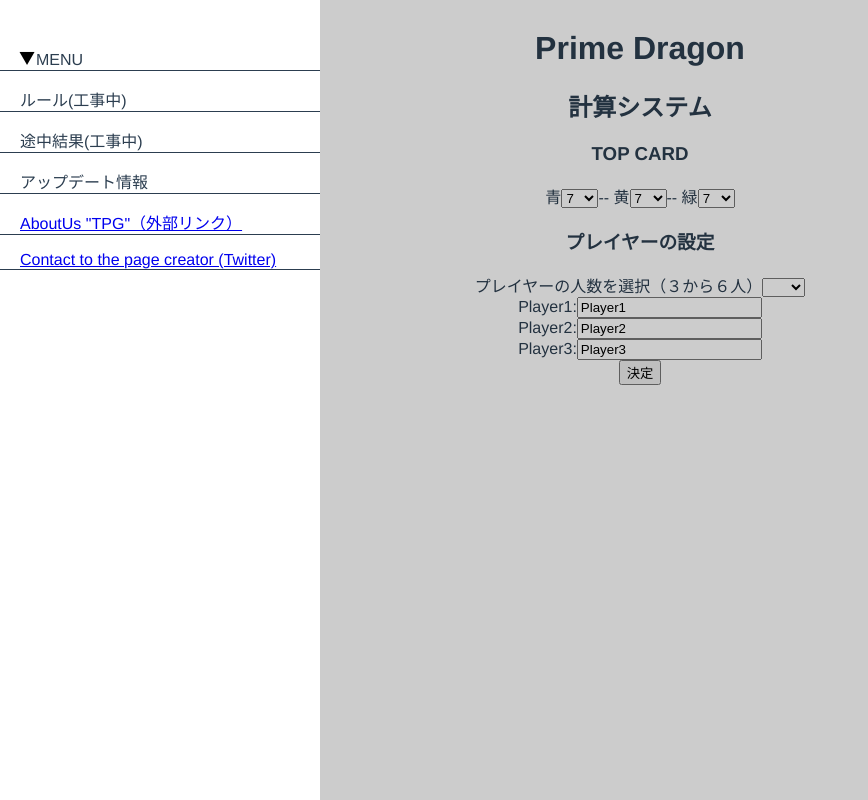
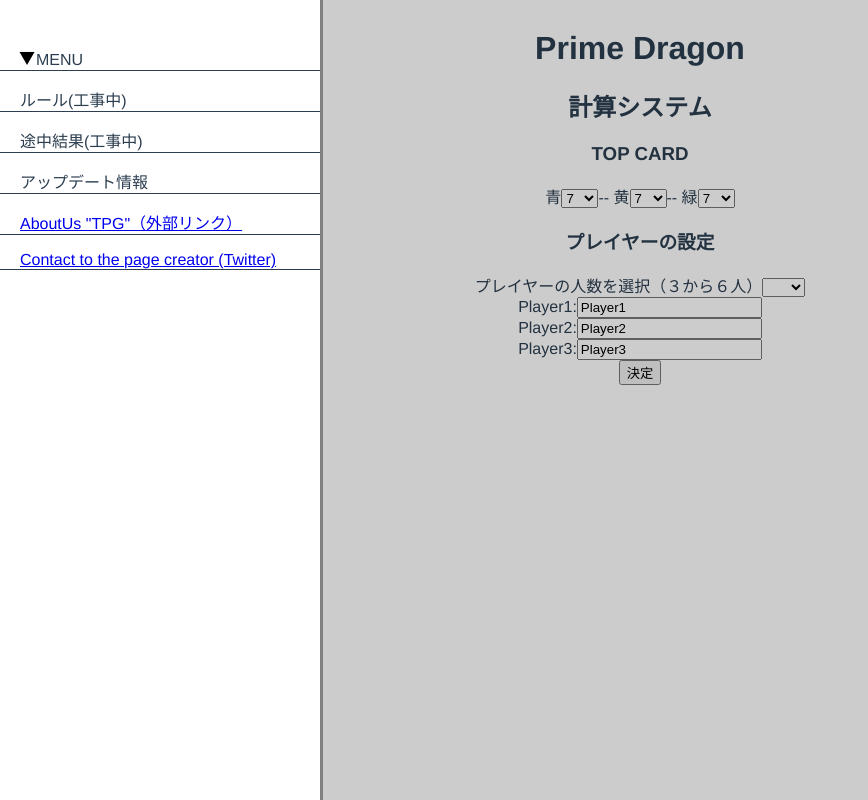
Before and after one commit to TPGCommunity/tpg_board_game, a Vue app: page / in a window 1280 px wide. Both pictures are taken after a click on the element "MENU". Shown: the whole page, without its empty margins (0-868 px from the left). Built offline with nearby package versions, Linux system fonts and the light colour scheme.

Commit message:
サイドバーの横の線を追加

```diff
--- a/src/components/SideBar.vue
+++ b/src/components/SideBar.vue
@@ -26,7 +26,7 @@
     align-items: left;
     justify-content: left;
     position: fixed;
-    z-index: 30;
+    z-index: 20;
     top: 0;
     left: 0;
     width: 100%;
@@ -36,10 +36,12 @@
 
 .sidebar-wrapper {
     align-items: left;
-    z-index: 30;
+    z-index: 20;
     height: 100%;
     width: 25%;
     background-color: white;
+    border-right: solid 3px;
+    border-color: gray;
 }
 
 .contents p {
```
